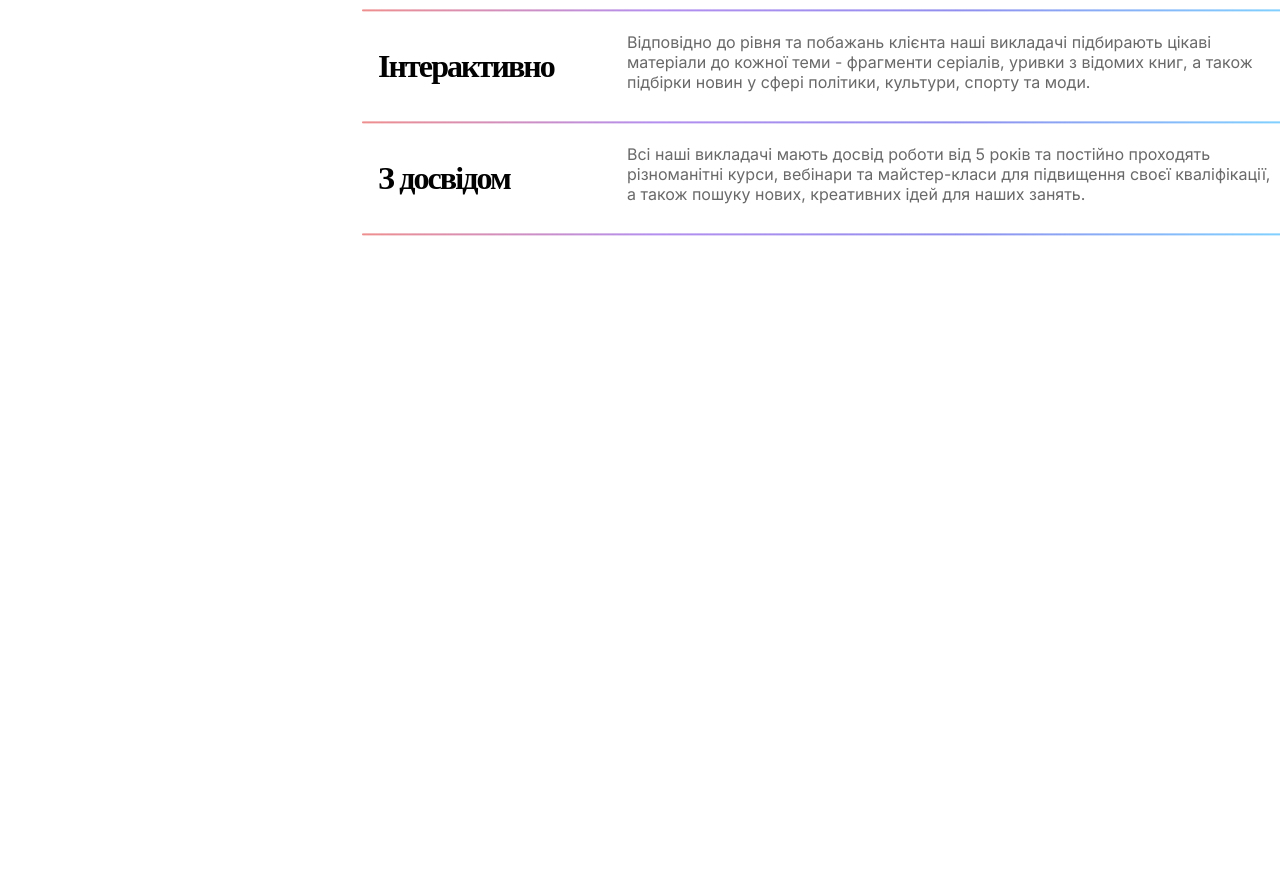
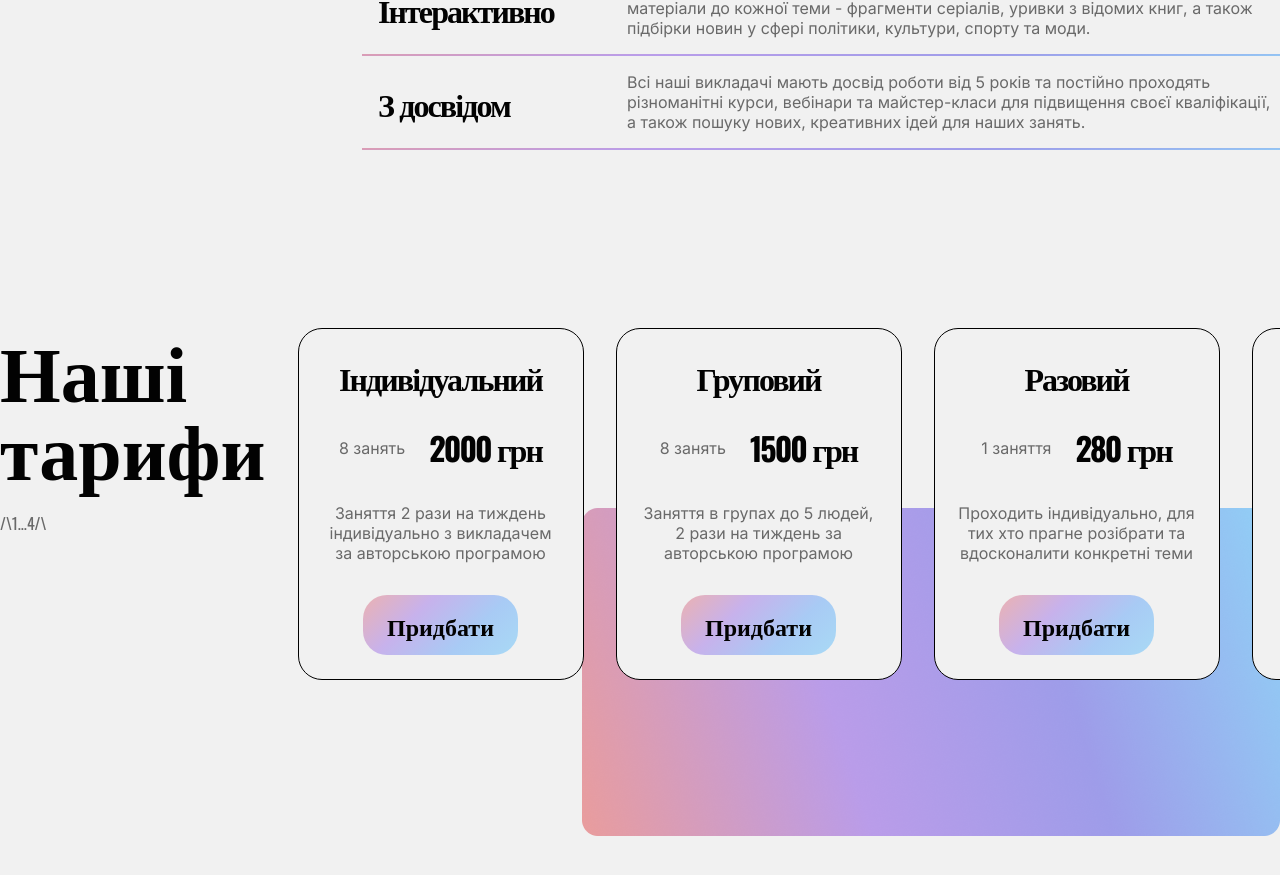
Before and after one commit to mirajane2207/english-school, a React (Create React App) app: page / in a window 1280 px wide. Shown: the part 2643-3518 px from the top of the page. Before the commit the page ends 2883 px from the top, so only its background shows below. Built offline with nearby package versions, Linux system fonts and the light colour scheme.

Commit message:
Implemented tariffs section structure

```diff
--- a/src/AdvantagesItem/AdvantagesItem.jsx
+++ b/src/AdvantagesItem/AdvantagesItem.jsx
@@ -1,16 +1,12 @@
 import React from 'react'
 import classes from './AdvantagesItem.module.css'
-import hrImg from './adv-hr.png'
 
 const AdvantagesItem = (props) => {
     return (
-        <div>
             <div className={classes.advantage__container}>
                 <h3 className={classes.advantage__title}>{props.title}</h3>
                 <p className={classes.advantage__desc}>{props.desc}</p>
             </div>
-            <img src={hrImg} alt="" />
-        </div>
     )
 }
 
--- a/src/AdvantagesItem/AdvantagesItem.module.css
+++ b/src/AdvantagesItem/AdvantagesItem.module.css
@@ -1,10 +1,19 @@
 .advantage__container {
-    max-width: 920px;
     padding: 16px;
     padding-right: 0;
     display: flex;
     align-items: center;
     justify-content: space-between;
+    border-image: var(--strong-gradient) 60;
+    width: 920px;
+    border-bottom: 2px solid;
+}
+
+.advantage__container:hover{
+    max-width: 920px;
+    opacity: 0.800000011920929;
+    transition: 3s;
+    background: linear-gradient(135deg, rgba(222, 31, 31, 0.30) 0%, rgba(103, 31, 222, 0.30) 32.65%, rgba(0, 114, 253, 0.30) 64.63%, rgba(0, 163, 255, 0.30) 100%);
 }
 
 .advantage__desc {
--- a/src/App.js
+++ b/src/App.js
@@ -3,6 +3,7 @@ import Header from './components/Header/Header'
 import About from './components/About/About'
 import Lessons from './components/Lessons/Lessons'
 import Advantages from './components/Advantages/Advantages'
+import Tariffs from './components/Tariffs/Tariffs'
 
 
 
@@ -13,6 +14,7 @@ const App = () => {
         <About/>
         <Lessons/>
         <Advantages/>
+        <Tariffs/>
     </div>
   )
 }
--- a/src/components/Advantages/Advantages.module.css
+++ b/src/components/Advantages/Advantages.module.css
@@ -1,4 +1,5 @@
 .advantages__container {
+    margin-bottom: 178px;
     display: flex;
     align-items: flex-start;
     gap: 62px;
--- /dev/null
+++ b/src/components/TariffItem/TariffItem.jsx
@@ -0,0 +1,23 @@
+import React from 'react'
+import classes from './TariffItem.module.css'
+import CustomButton from '../CustomButton/CustomButton'
+
+const TariffItem = (props) => {
+    return (
+        <div className={classes.tariff__container}>
+            <div className={classes.tariff__title}>
+                <h3>{props.title}</h3>
+                <div className={classes.tariff__details}>
+                    <p>{props.qty}</p>
+                    <h3>{props.price}</h3>
+                </div>
+            </div>
+            <p className={classes.tariff__desc}>
+                {props.desc}
+            </p>
+            <CustomButton>Придбати</CustomButton>
+        </div>
+    )
+}
+
+export default TariffItem
--- /dev/null
+++ b/src/components/TariffItem/TariffItem.module.css
@@ -0,0 +1,38 @@
+.tariff__container {
+    display: flex;
+    width: 286px;
+    padding: 24px 16px;
+    flex-direction: column;
+    align-items: center;
+    gap: 32px;
+    flex-shrink: 0;
+    background: #F1F1F1;
+    border-image: linear-gradient(135deg, rgba(222, 31, 31, 0.40) 0%, rgba(103, 31, 222, 0.40) 36.15%, rgba(34, 31, 222, 0.40) 66.33%, rgba(0, 163, 255, 0.40) 100%) 60;
+    border: 1px solid;
+    border-radius: 24px;
+}
+
+.tariff__title {
+    display: flex;
+    flex-direction: column;
+    align-items: center;
+    gap: 24px;
+    align-self: stretch;
+}
+
+.tariff__details {
+    display: flex;
+    align-items: center;
+    gap: 24px;
+}
+
+.tariff__desc {
+    color: #696969;
+    text-align: center;
+    font-family: Inter;
+    font-size: 16px;
+    font-style: normal;
+    font-weight: 400;
+    line-height: normal;
+    width: 240px;
+}
--- /dev/null
+++ b/src/components/Tariffs/Tariffs.jsx
@@ -0,0 +1,20 @@
+import React from 'react'
+import classes from './Tariffs.module.css'
+import SectionTitle from '../SectionTitle/SectionTitle'
+import TariffItem from '../TariffItem/TariffItem'
+
+const Tariffs = () => {
+    return (
+        <div className={classes.tariffs__container}>
+            <SectionTitle>Наші тарифи
+                <p>/\1...4/\</p>
+            </SectionTitle>
+            <TariffItem title='Індивідуальний' qty='8 занять' price='2000 грн' desc='Заняття 2 рази на тиждень індивідуально з викладачем за авторською програмою' />
+            <TariffItem title='Груповий' qty='8 занять' price='1500 грн' desc='Заняття в групах до 5 людей, 2 рази на тиждень за авторською програмою' />
+            <TariffItem title='Разовий' qty='1 заняття' price='280 грн' desc='Проходить індивідуально, для тих хто прагне розібрати та вдосконалити конкретні теми' />
+            <TariffItem title='Інтенсивний' qty='12 занять' price='2800 грн' desc='3 заняття на тиждень + участь в двух розмовних клубах на вибір' />
+        </div>
+    )
+}
+
+export default Tariffs
--- /dev/null
+++ b/src/components/Tariffs/Tariffs.module.css
@@ -0,0 +1,13 @@
+.tariffs__container {
+    height: 100vh;
+    display: flex;
+    width: 100vw;
+    overflow-x: hidden;
+    align-items: flex-start;
+    gap: 32px;
+    flex-shrink: 0;
+    background-image: url('./tariffs-rect-img.png');
+    background-position: 100% 180px;
+    background-repeat: no-repeat;
+
+}
--- a/src/index.css
+++ b/src/index.css
@@ -14,6 +14,7 @@
 }
 
 body {
+  background: #F1F1F1;
   margin: 0;
   font-family: "Inter", sans-serif;
 }
```
Also changed, not shown: src/components/Tariffs/tariffs-rect-img.png (added).
